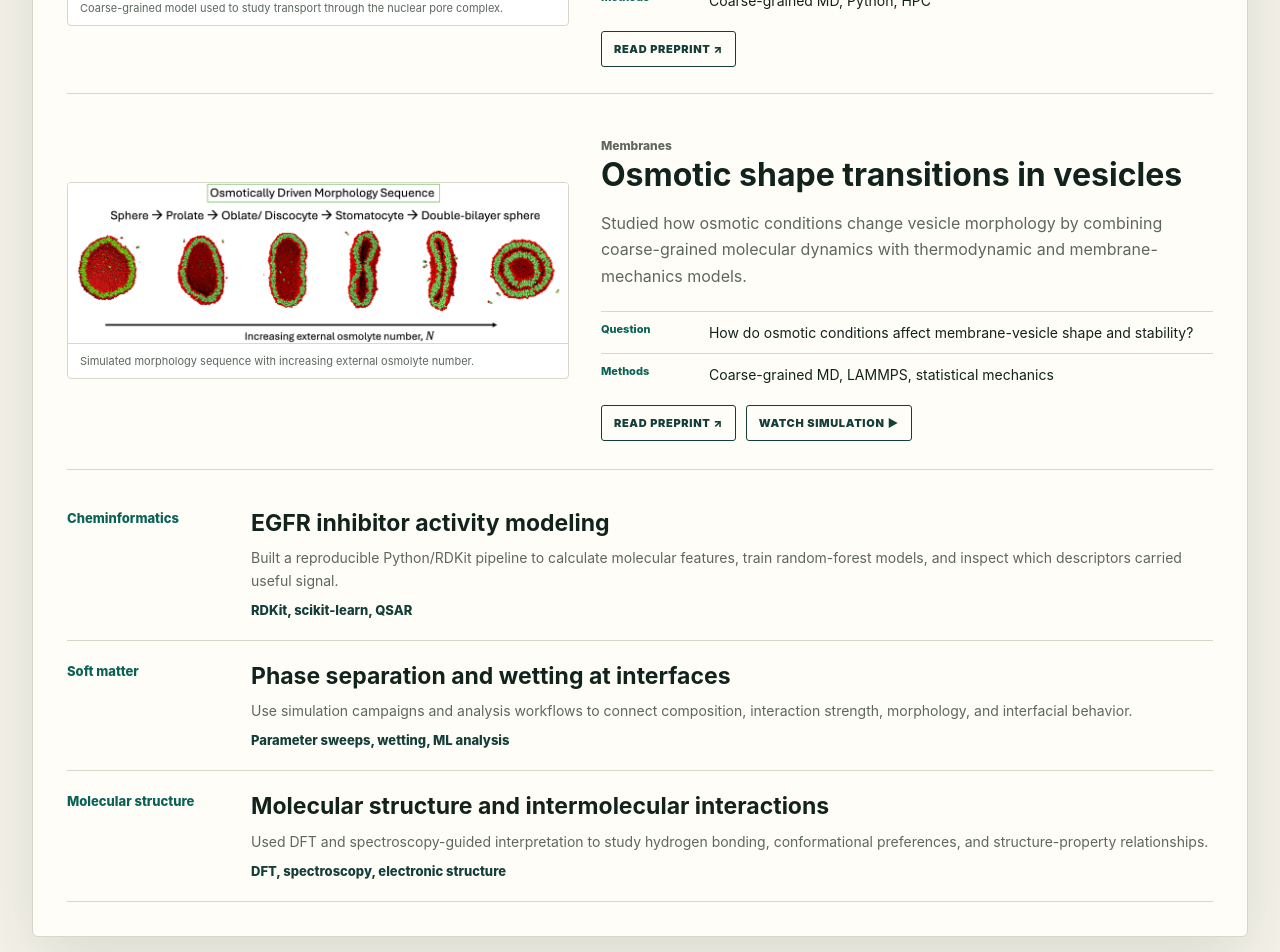
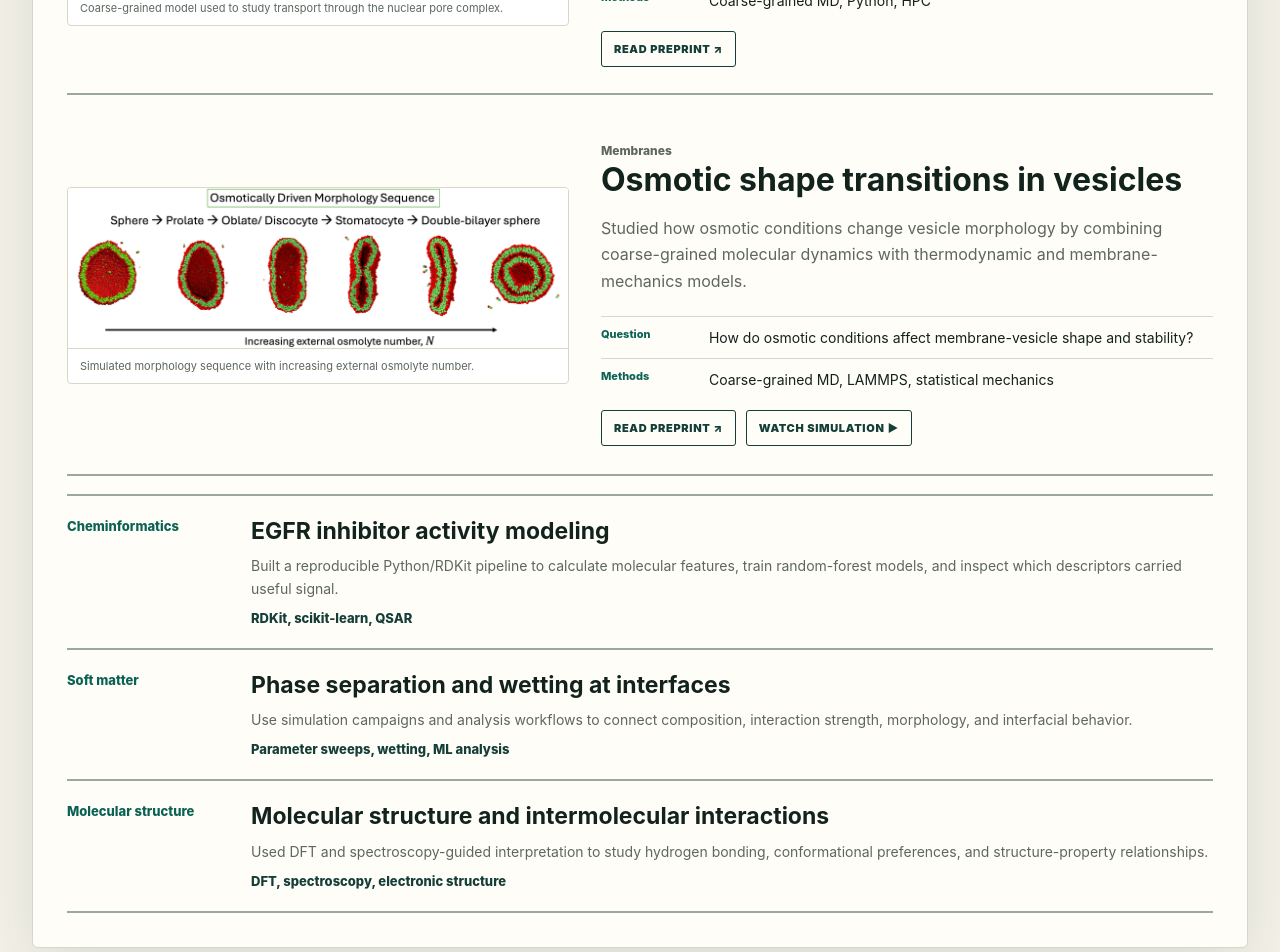
Before and after one commit to skg43/skg43.github.io, a React (Vite) app: page / in a window 1280 px wide. Shown: the part 1540-2492 px from the top of the page. Built offline with nearby package versions, Linux system fonts and the light colour scheme.

Commit message:
Redesign portfolio section layout

```diff
--- a/src/App.tsx
+++ b/src/App.tsx
@@ -175,7 +175,6 @@ export default function Home() {
           SG<span>.</span>
         </a>
         <div className="header-actions">
-          <a href="./Sanjeev_Gautam_Resume.pdf" target="_blank" rel="noreferrer">Resume</a>
           <a className="header-cta" href="#contact">Let's talk</a>
         </div>
       </header>
--- a/src/styles.css
+++ b/src/styles.css
@@ -5,6 +5,7 @@
   --surface-strong: #eef1e2;
   --muted: #5d675e;
   --line: #d7d8ca;
+  --line-strong: #9aa89e;
   --olive: #0a6254;
   --olive-dark: #143e37;
   --moss: #dce7df;
@@ -264,7 +265,7 @@ h1 {
 .work-layout { display: grid; gap: 18px; }
 .featured-stack {
   display: grid;
-  gap: 26px;
+  gap: 30px;
 }
 .featured-case {
   display: grid;
@@ -274,7 +275,7 @@ h1 {
   padding: 0 0 26px;
   background: transparent;
   border: 0;
-  border-bottom: 1px solid var(--line);
+  border-bottom: 2px solid var(--line-strong);
   border-radius: 0;
 }
 .featured-case:last-child {
@@ -347,6 +348,7 @@ h1 {
   display: grid;
   grid-template-columns: 1fr;
   gap: 0;
+  border-top: 2px solid var(--line-strong);
 }
 .project-row {
   display: grid;
@@ -354,7 +356,7 @@ h1 {
   gap: 24px;
   padding: 22px 0;
   border: 0;
-  border-bottom: 1px solid var(--line);
+  border-bottom: 2px solid var(--line-strong);
   border-radius: 0;
   background: transparent;
 }
```
